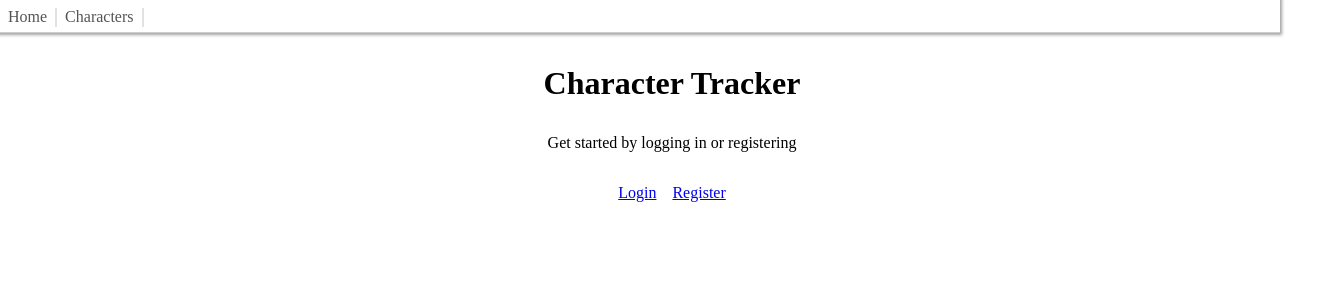
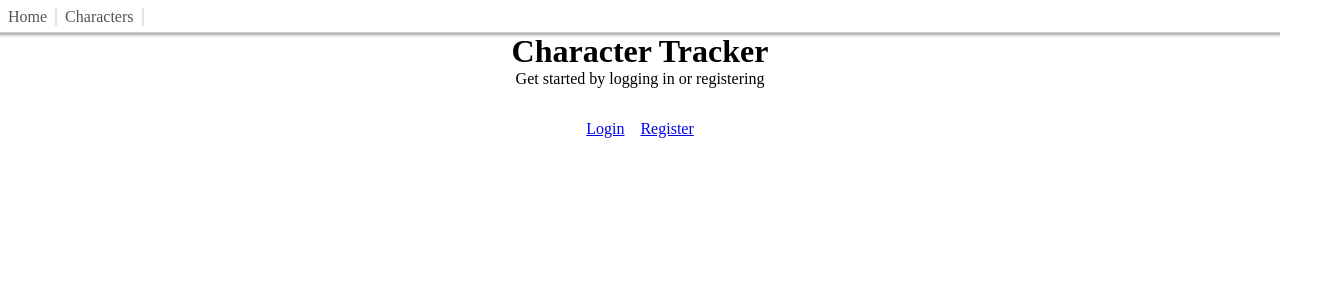
Before and after one commit to Le-vry/Character-tracker, a SvelteKit app: page / in a window 1280 px wide. Shown: the top 300 px of the page, 1344 px wide, since content can reach past the window. Built offline with nearby package versions, Linux system fonts and the light colour scheme; no server answers.

Commit message:
Fixed scroll styling

```diff
--- a/src/routes/+layout.svelte
+++ b/src/routes/+layout.svelte
@@ -19,11 +19,13 @@
 {@render children()}
 
 <style>
-	:global body {
-		margin: 0;
-		padding: 0;
-		box-sizing: border-box;
+	:global(body), :global(html){
+		margin: 0%;
+		padding: 0%;
+		height: 100vh;
+		width: 100vw;
 	}
+
 	nav{
 		display: flex;
 		flex-direction: row;
@@ -33,6 +35,7 @@
 		border-bottom: 0.2vh #cecdcd solid;
 		box-shadow: 0px 0px 3px 2px #5454548a;
 		list-style: none;
+		overflow-x: hidden;
 	}
 	.link_container{
 		display: block;
@@ -40,6 +43,7 @@
 		top: 7.5px;
 		width: 100vw;
 		align-content: center;
+		overflow-x: hidden;
 	}
 
 	.link{
--- a/src/routes/+page.svelte
+++ b/src/routes/+page.svelte
@@ -33,14 +33,14 @@
 <style>
 	main {
 		width: 100%;
-		height: calc(100vh - 4vh);
-		padding: 2rem;
+		height: 80%;
 		display: flex;
 		flex-direction: column;
         justify-content: top;
         align-items: center;
-		gap: 2rem;
-		overflow: hidden;
+		overflow-x: hidden;
+        overflow-y: hidden;
+		background-size: cover;
 	}
 
 	h1 {
--- a/src/routes/register/+page.svelte
+++ b/src/routes/register/+page.svelte
@@ -31,7 +31,7 @@
 
 <style>
 	main {
-		width: 100%;
+		width: 100vw;
 		height: 80vh;
 		display: flex;
 		flex-direction: column;
--- a/src/routes/unauthorized/+page.svelte
+++ b/src/routes/unauthorized/+page.svelte
@@ -19,6 +19,7 @@
 		align-items: center;
 		justify-content: center;
 		text-align: center;
+		background-size: cover;
 	}
 
 	a {
```
